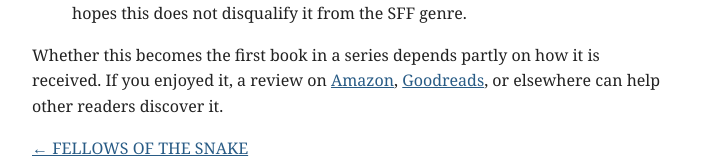
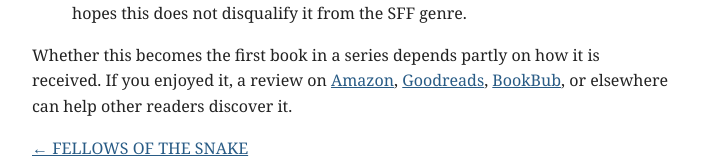
Before and after one commit to Basile-Olai/Basile-Olai.github.io, a plain HTML site: page trivia_spoilers.html in a window 1280 px wide. Shown: the part 893-1052 px from the top of the page, without its empty margins (288-990 px from the left). Drawn offline with Linux system fonts and the light colour scheme.

Commit message:
Update trivia_spoilers.html

```diff
--- a/trivia_spoilers.html
+++ b/trivia_spoilers.html
@@ -82,6 +82,7 @@ novel first.</p>
 received. If you enjoyed it, a review on
 <a href="https://www.amazon.com/review/create-review?&amp;asin=B0HFNTXS4D">Amazon</a>,
 <a href="https://www.goodreads.com/book/show/257096029-fellows-of-the-snake">Goodreads</a>,
+<a href="https://www.bookbub.com/books/fellows-of-the-snake-by-olai-basile">BookBub</a>,
 or elsewhere can help other readers discover it.</p>
 
 <p><a href="fellows-of-the-snake.html">← FELLOWS OF THE SNAKE</a></p>
```
